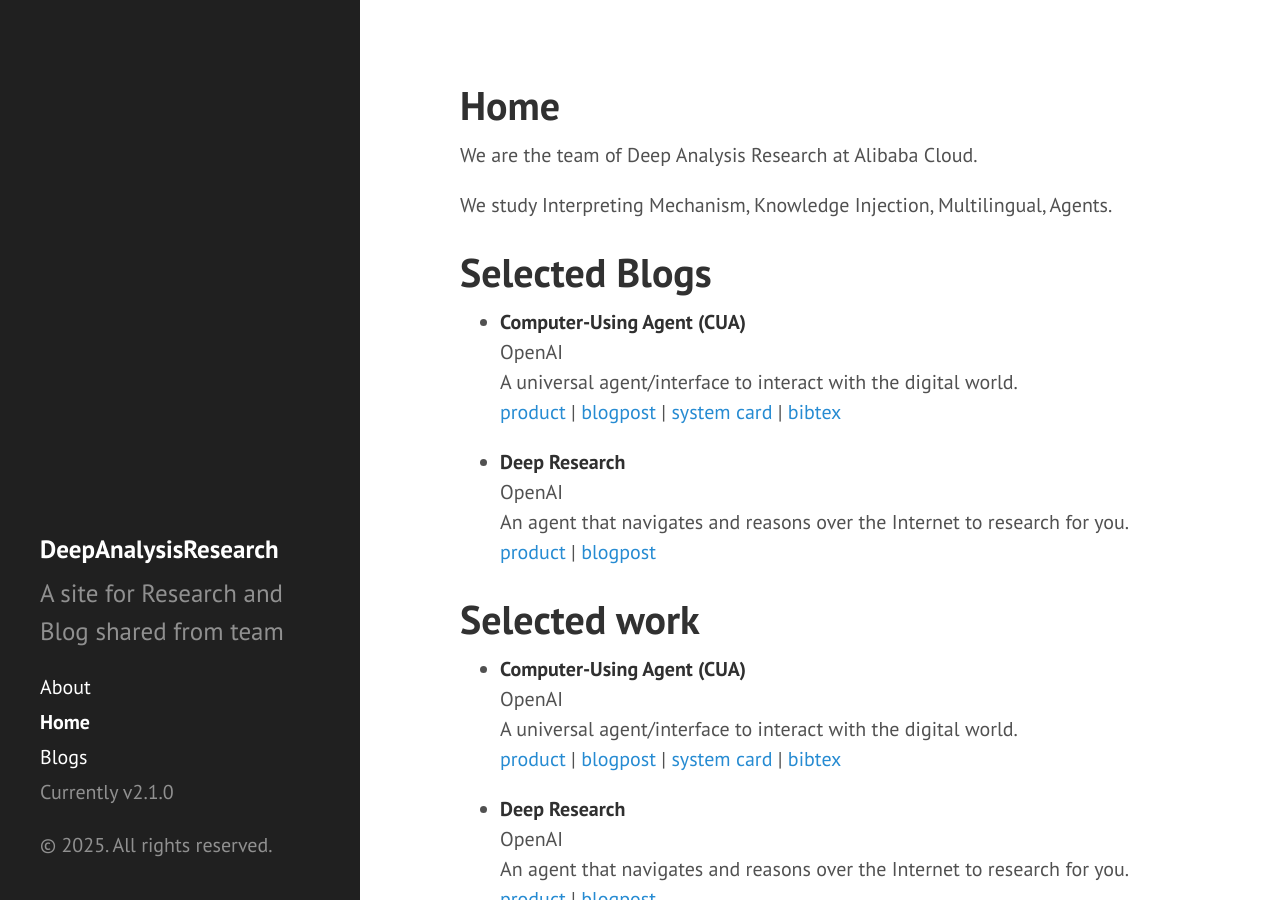
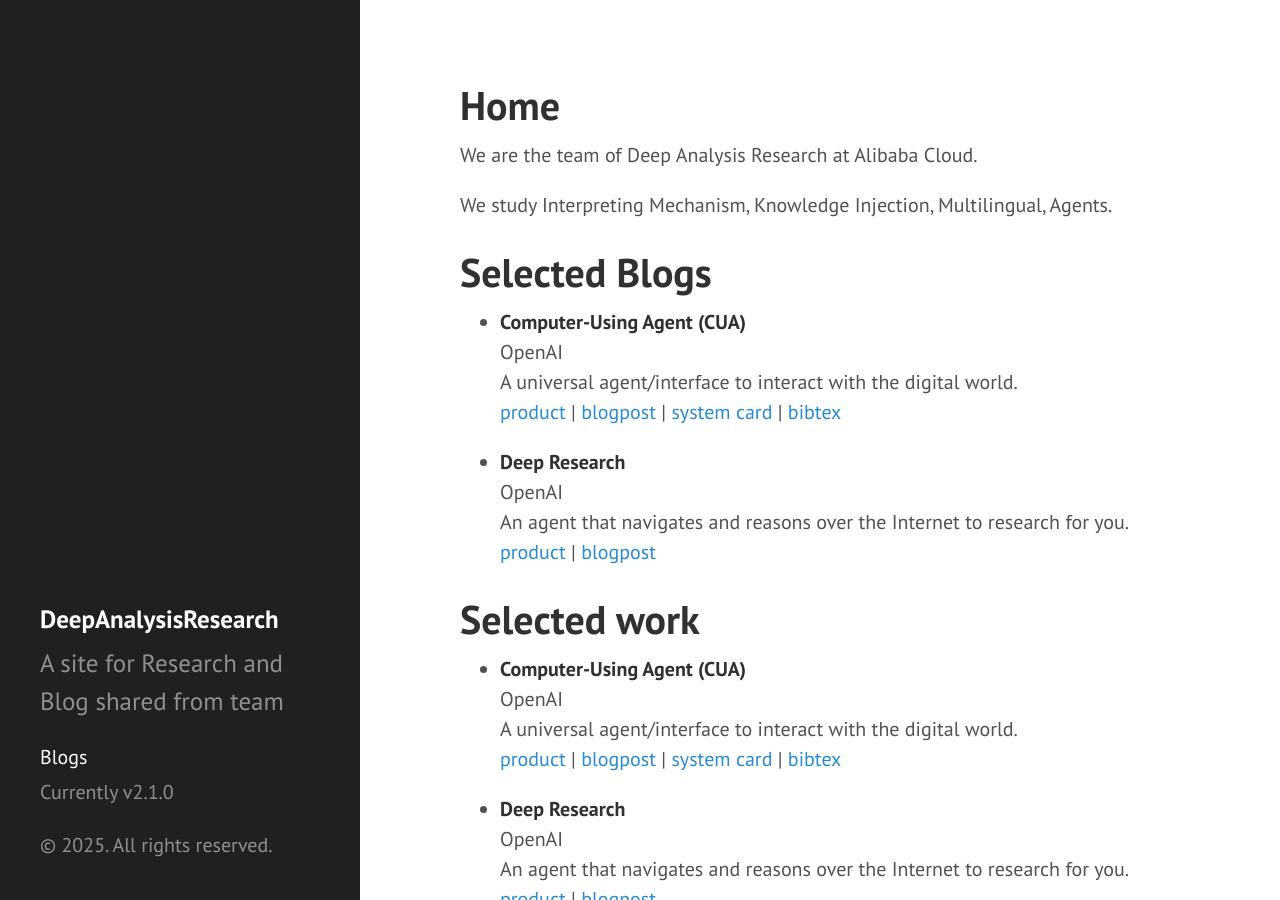
Before and after one commit to snowaner-ustc/snowaner-ustc.github.io, a Jekyll site: the page built from index.md, in a window 1280 px wide and 900 px high. Built offline with Jekyll 4.4.1, drawn with Linux system fonts in a browser that asks for light colours; Markdown is read by kramdown in place of the engine named in the settings.

Commit message:
Update sidebar.html

```diff
--- a/_includes/sidebar.html
+++ b/_includes/sidebar.html
@@ -17,16 +17,16 @@
         `layout: page` in the front-matter. See readme for usage.
       {% endcomment %}
 
-      {% assign pages_list = site.pages %}
+<!--       {% assign pages_list = site.pages %}
       {% for node in pages_list %}
         {% if node.title != null %}
           {% if node.layout == "page" %}
             <a class="sidebar-nav-item{% if page.url == node.url %} active{% endif %}" href="{{ node.url }}">{{ node.title }}</a>
           {% endif %}
         {% endif %}
-      {% endfor %}
+      {% endfor %} -->
 
-      <a class="sidebar-nav-item" href="blogs.html">Blogs</a>
+      <a class="sidebar-nav-item{% if page.url == node.url %} active{% endif %}" href="/blogs.html">Blogs</a>
 <!--       <a class="sidebar-nav-item" href="{{ site.github.repo }}/archive/v{{ site.version }}.zip">Download</a> -->
 <!--       <a class="sidebar-nav-item" href="{{ site.github.repo }}">GitHub project</a> -->
       <span class="sidebar-nav-item">Currently v{{ site.version }}</span>
```
